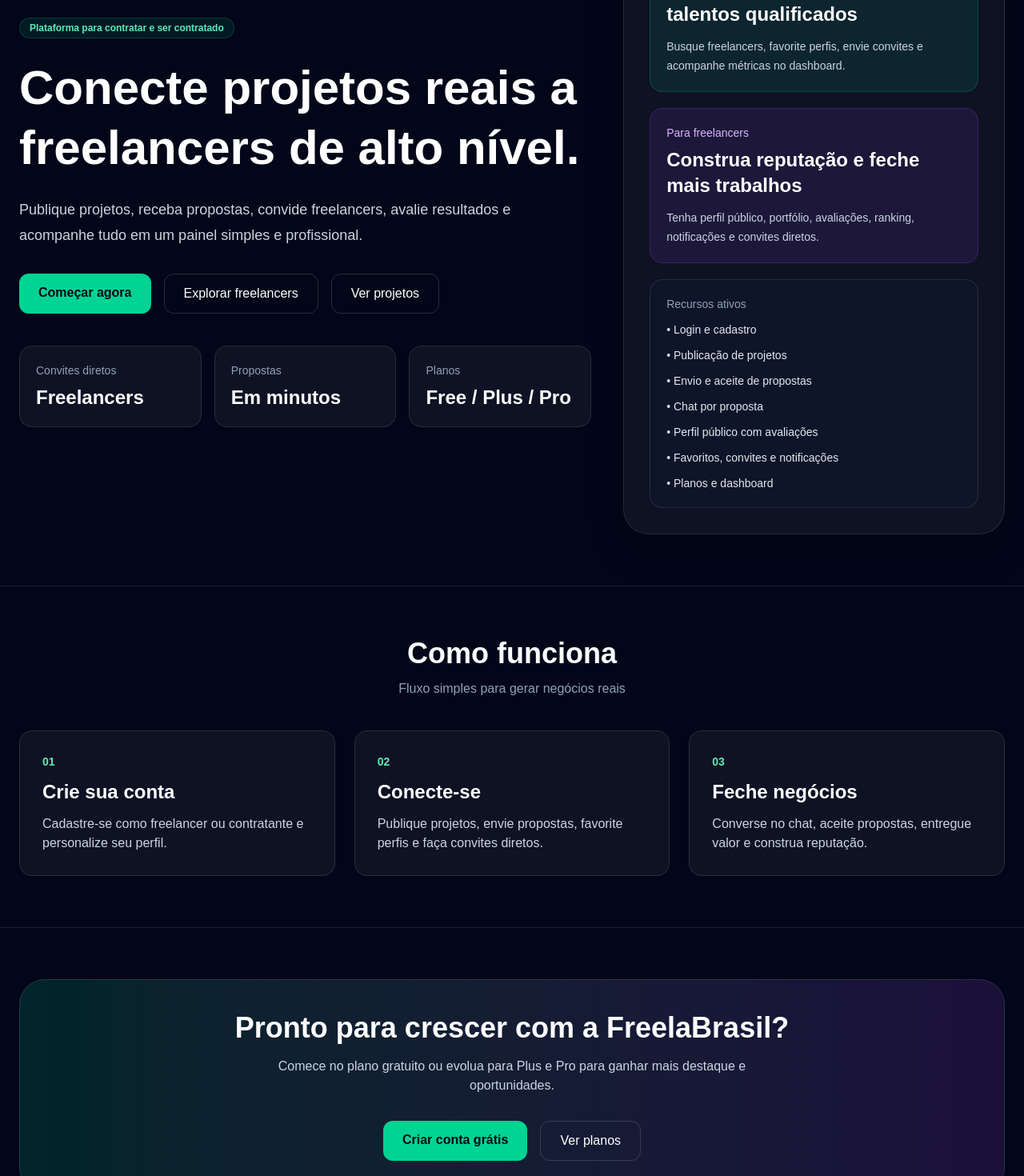
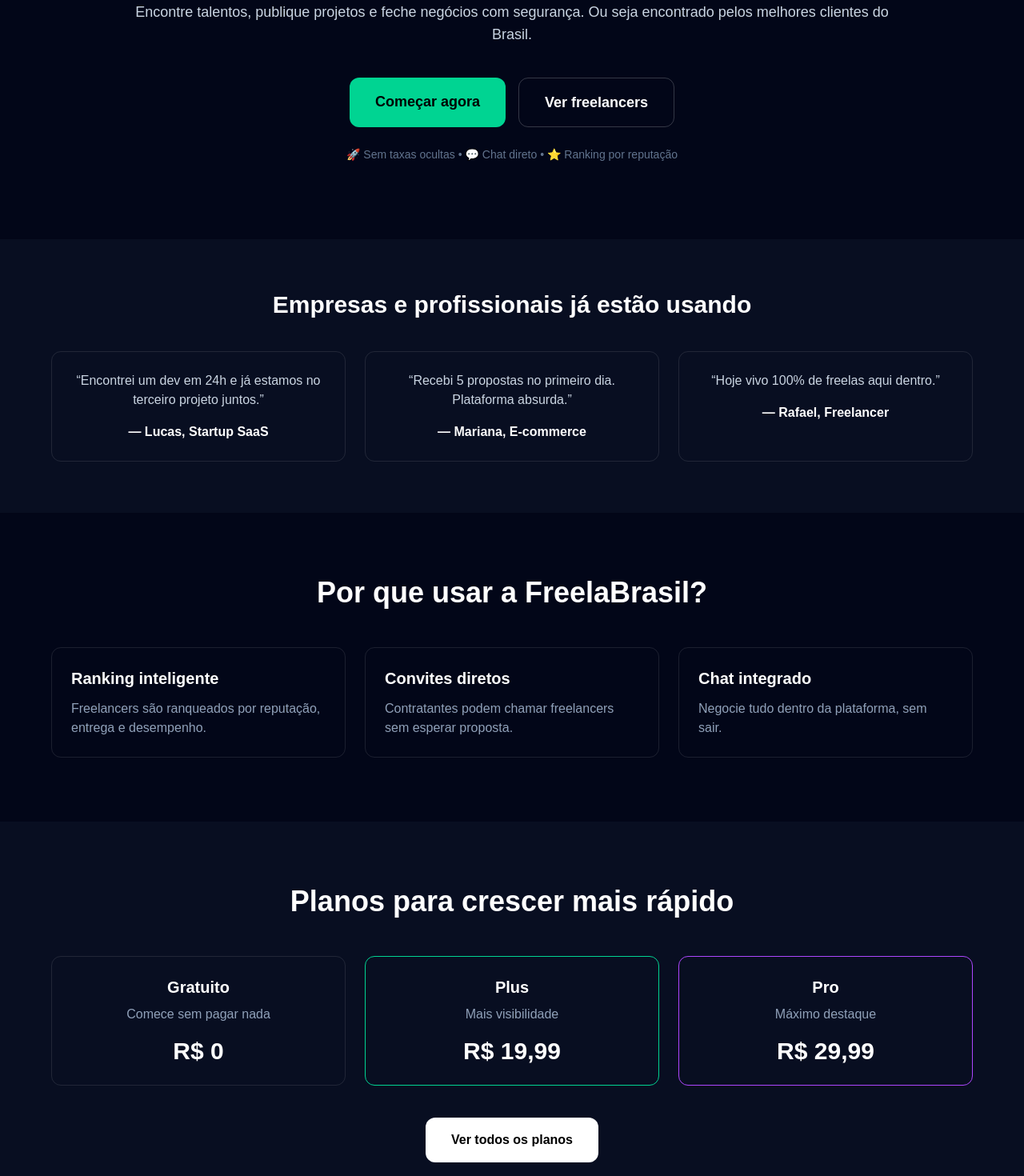
Before and after one commit to Klecio1989/freelabrasil, a Next.js app: page / in a window 1280 px wide. Shown: the part 340-1810 px from the top of the page at 80% size. Built offline with nearby package versions, Linux system fonts and the light colour scheme.

Commit message:
landing premium conversao

```diff
--- a/app/page.tsx
+++ b/app/page.tsx
@@ -2,183 +2,158 @@
 
 import Link from "next/link";
 
-export default function HomePage() {
+export default function Home() {
   return (
     <main className="min-h-screen bg-slate-950 text-white">
-      <header className="border-b border-white/10 bg-slate-950/80 backdrop-blur">
-        <div className="mx-auto flex max-w-7xl items-center justify-between px-6 py-5">
-          <div>
-            <h1 className="text-2xl font-black tracking-tight">FreelaBrasil</h1>
-            <p className="text-sm text-slate-400">Marketplace de freelancers e projetos</p>
-          </div>
 
-          <div className="flex items-center gap-3">
-            <Link
-              href="/login"
-              className="rounded-xl border border-white/15 px-4 py-2 text-sm font-medium text-slate-200 transition hover:bg-white/5"
-            >
-              Login
-            </Link>
+      {/* HERO */}
+      <section className="px-6 py-24 text-center max-w-5xl mx-auto">
+        <h1 className="text-5xl md:text-6xl font-black leading-tight">
+          Conecte-se com freelancers de alto nível
+        </h1>
 
+        <p className="mt-6 text-lg text-slate-300">
+          Encontre talentos, publique projetos e feche negócios com segurança.
+          Ou seja encontrado pelos melhores clientes do Brasil.
+        </p>
+
+        <div className="mt-10 flex flex-wrap justify-center gap-4">
           <Link
             href="/cadastro"
-              className="rounded-xl bg-emerald-400 px-4 py-2 text-sm font-bold text-slate-950 transition hover:scale-[1.02]"
-            >
-              Criar conta
-            </Link>
-          </div>
-        </div>
-      </header>
-
-      <section className="mx-auto grid max-w-7xl gap-10 px-6 py-16 lg:grid-cols-[1.2fr_0.8fr] lg:items-center">
-        <div>
-          <span className="inline-flex rounded-full border border-emerald-400/20 bg-emerald-400/10 px-3 py-1 text-xs font-semibold text-emerald-300">
-            Plataforma para contratar e ser contratado
-          </span>
-
-          <h2 className="mt-6 text-5xl font-black leading-tight md:text-6xl">
-            Conecte projetos reais a freelancers de alto nível.
-          </h2>
-
-          <p className="mt-6 max-w-2xl text-lg leading-8 text-slate-300">
-            Publique projetos, receba propostas, convide freelancers, avalie resultados e acompanhe tudo em um painel simples e profissional.
-          </p>
-
-          <div className="mt-8 flex flex-wrap gap-4">
-            <Link
-              href="/cadastro"
-              className="rounded-xl bg-emerald-400 px-6 py-3 font-bold text-slate-950 transition hover:scale-[1.02]"
+            className="bg-emerald-400 text-black px-8 py-4 rounded-xl font-bold text-lg"
           >
             Começar agora
           </Link>
 
           <Link
             href="/freelancers"
-              className="rounded-xl border border-white/15 px-6 py-3 font-medium text-white transition hover:bg-white/5"
+            className="border border-white/20 px-8 py-4 rounded-xl font-bold text-lg"
           >
-              Explorar freelancers
-            </Link>
-
-            <Link
-              href="/projetos"
-              className="rounded-xl border border-white/15 px-6 py-3 font-medium text-white transition hover:bg-white/5"
-            >
-              Ver projetos
+            Ver freelancers
           </Link>
         </div>
 
-          <div className="mt-10 grid gap-4 sm:grid-cols-3">
-            <div className="rounded-2xl border border-white/10 bg-white/5 p-5">
-              <div className="text-sm text-slate-400">Convites diretos</div>
-              <div className="mt-2 text-2xl font-black">Freelancers</div>
+        <p className="mt-6 text-sm text-slate-500">
+          🚀 Sem taxas ocultas • 💬 Chat direto • ⭐ Ranking por reputação
+        </p>
+      </section>
+
+      {/* PROVA SOCIAL */}
+      <section className="px-6 py-16 bg-slate-900/50">
+        <div className="max-w-6xl mx-auto text-center">
+          <h2 className="text-3xl font-bold">
+            Empresas e profissionais já estão usando
+          </h2>
+
+          <div className="grid md:grid-cols-3 gap-6 mt-10">
+            <div className="p-6 border border-white/10 rounded-xl">
+              <p className="text-slate-300">
+                “Encontrei um dev em 24h e já estamos no terceiro projeto juntos.”
+              </p>
+              <p className="mt-4 font-bold">— Lucas, Startup SaaS</p>
             </div>
 
-            <div className="rounded-2xl border border-white/10 bg-white/5 p-5">
-              <div className="text-sm text-slate-400">Propostas</div>
-              <div className="mt-2 text-2xl font-black">Em minutos</div>
+            <div className="p-6 border border-white/10 rounded-xl">
+              <p className="text-slate-300">
+                “Recebi 5 propostas no primeiro dia. Plataforma absurda.”
+              </p>
+              <p className="mt-4 font-bold">— Mariana, E-commerce</p>
             </div>
 
-            <div className="rounded-2xl border border-white/10 bg-white/5 p-5">
-              <div className="text-sm text-slate-400">Planos</div>
-              <div className="mt-2 text-2xl font-black">Free / Plus / Pro</div>
+            <div className="p-6 border border-white/10 rounded-xl">
+              <p className="text-slate-300">
+                “Hoje vivo 100% de freelas aqui dentro.”
+              </p>
+              <p className="mt-4 font-bold">— Rafael, Freelancer</p>
             </div>
-          </div>
-        </div>
-
-        <div className="rounded-[2rem] border border-white/10 bg-white/5 p-8 shadow-2xl">
-          <div className="rounded-2xl border border-emerald-400/20 bg-emerald-400/10 p-5">
-            <div className="text-sm text-emerald-300">Para contratantes</div>
-            <div className="mt-2 text-2xl font-black">Publique projetos e receba talentos qualificados</div>
-            <p className="mt-3 text-sm leading-6 text-slate-300">
-              Busque freelancers, favorite perfis, envie convites e acompanhe métricas no dashboard.
-            </p>
-          </div>
-
-          <div className="mt-5 rounded-2xl border border-purple-500/20 bg-purple-500/10 p-5">
-            <div className="text-sm text-purple-300">Para freelancers</div>
-            <div className="mt-2 text-2xl font-black">Construa reputação e feche mais trabalhos</div>
-            <p className="mt-3 text-sm leading-6 text-slate-300">
-              Tenha perfil público, portfólio, avaliações, ranking, notificações e convites diretos.
-            </p>
-          </div>
-
-          <div className="mt-5 rounded-2xl border border-white/10 bg-slate-900/70 p-5">
-            <div className="text-sm text-slate-400">Recursos ativos</div>
-            <ul className="mt-3 space-y-3 text-sm text-slate-200">
-              <li>• Login e cadastro</li>
-              <li>• Publicação de projetos</li>
-              <li>• Envio e aceite de propostas</li>
-              <li>• Chat por proposta</li>
-              <li>• Perfil público com avaliações</li>
-              <li>• Favoritos, convites e notificações</li>
-              <li>• Planos e dashboard</li>
-            </ul>
           </div>
         </div>
       </section>
 
-      <section className="border-t border-white/10 bg-slate-950">
-        <div className="mx-auto max-w-7xl px-6 py-16">
-          <div className="mb-10 text-center">
-            <h3 className="text-4xl font-black">Como funciona</h3>
-            <p className="mt-3 text-slate-400">
-              Fluxo simples para gerar negócios reais
+      {/* BENEFÍCIOS */}
+      <section className="px-6 py-20">
+        <div className="max-w-6xl mx-auto">
+          <h2 className="text-4xl font-black text-center">
+            Por que usar a FreelaBrasil?
+          </h2>
+
+          <div className="grid md:grid-cols-3 gap-6 mt-12">
+            <div className="p-6 border border-white/10 rounded-xl">
+              <h3 className="text-xl font-bold">Ranking inteligente</h3>
+              <p className="text-slate-400 mt-3">
+                Freelancers são ranqueados por reputação, entrega e desempenho.
               </p>
             </div>
 
-          <div className="grid gap-6 md:grid-cols-3">
-            <div className="rounded-2xl border border-white/10 bg-white/5 p-7">
-              <div className="text-sm font-semibold text-emerald-300">01</div>
-              <h4 className="mt-3 text-2xl font-black">Crie sua conta</h4>
-              <p className="mt-3 text-slate-300">
-                Cadastre-se como freelancer ou contratante e personalize seu perfil.
+            <div className="p-6 border border-white/10 rounded-xl">
+              <h3 className="text-xl font-bold">Convites diretos</h3>
+              <p className="text-slate-400 mt-3">
+                Contratantes podem chamar freelancers sem esperar proposta.
               </p>
             </div>
 
-            <div className="rounded-2xl border border-white/10 bg-white/5 p-7">
-              <div className="text-sm font-semibold text-emerald-300">02</div>
-              <h4 className="mt-3 text-2xl font-black">Conecte-se</h4>
-              <p className="mt-3 text-slate-300">
-                Publique projetos, envie propostas, favorite perfis e faça convites diretos.
-              </p>
-            </div>
-
-            <div className="rounded-2xl border border-white/10 bg-white/5 p-7">
-              <div className="text-sm font-semibold text-emerald-300">03</div>
-              <h4 className="mt-3 text-2xl font-black">Feche negócios</h4>
-              <p className="mt-3 text-slate-300">
-                Converse no chat, aceite propostas, entregue valor e construa reputação.
+            <div className="p-6 border border-white/10 rounded-xl">
+              <h3 className="text-xl font-bold">Chat integrado</h3>
+              <p className="text-slate-400 mt-3">
+                Negocie tudo dentro da plataforma, sem sair.
               </p>
             </div>
           </div>
         </div>
       </section>
 
-      <section className="border-t border-white/10 bg-slate-950">
-        <div className="mx-auto max-w-7xl px-6 py-16">
-          <div className="rounded-[2rem] border border-white/10 bg-gradient-to-r from-emerald-400/15 to-purple-500/15 p-10 text-center">
-            <h3 className="text-4xl font-black">Pronto para crescer com a FreelaBrasil?</h3>
-            <p className="mx-auto mt-4 max-w-2xl text-slate-300">
-              Comece no plano gratuito ou evolua para Plus e Pro para ganhar mais destaque e oportunidades.
+      {/* PLANOS */}
+      <section className="px-6 py-20 bg-slate-900/50">
+        <div className="max-w-6xl mx-auto text-center">
+          <h2 className="text-4xl font-black">
+            Planos para crescer mais rápido
+          </h2>
+
+          <div className="grid md:grid-cols-3 gap-6 mt-12">
+            <div className="p-6 border border-white/10 rounded-xl">
+              <h3 className="text-xl font-bold">Gratuito</h3>
+              <p className="mt-2 text-slate-400">Comece sem pagar nada</p>
+              <p className="text-3xl font-black mt-4">R$ 0</p>
+            </div>
+
+            <div className="p-6 border border-emerald-400 rounded-xl">
+              <h3 className="text-xl font-bold">Plus</h3>
+              <p className="mt-2 text-slate-400">Mais visibilidade</p>
+              <p className="text-3xl font-black mt-4">R$ 19,99</p>
+            </div>
+
+            <div className="p-6 border border-purple-500 rounded-xl">
+              <h3 className="text-xl font-bold">Pro</h3>
+              <p className="mt-2 text-slate-400">Máximo destaque</p>
+              <p className="text-3xl font-black mt-4">R$ 29,99</p>
+            </div>
+          </div>
+
+          <Link
+            href="/planos"
+            className="inline-block mt-10 bg-white text-black px-8 py-4 rounded-xl font-bold"
+          >
+            Ver todos os planos
+          </Link>
+        </div>
+      </section>
+
+      {/* CTA FINAL */}
+      <section className="px-6 py-24 text-center">
+        <h2 className="text-4xl font-black">
+          Pronto para começar?
+        </h2>
+
+        <p className="text-slate-400 mt-4">
+          Crie sua conta e comece a gerar renda ou contratar hoje.
         </p>
 
-            <div className="mt-8 flex flex-wrap justify-center gap-4">
         <Link
           href="/cadastro"
-                className="rounded-xl bg-emerald-400 px-6 py-3 font-bold text-slate-950"
+          className="mt-8 inline-block bg-emerald-400 text-black px-10 py-5 rounded-xl font-bold text-lg"
         >
           Criar conta grátis
         </Link>
-
-              <Link
-                href="/planos"
-                className="rounded-xl border border-white/15 px-6 py-3 font-medium text-white"
-              >
-                Ver planos
-              </Link>
-            </div>
-          </div>
-        </div>
       </section>
     </main>
   );
```
Lines whose indentation alone changed are shown as unchanged.
